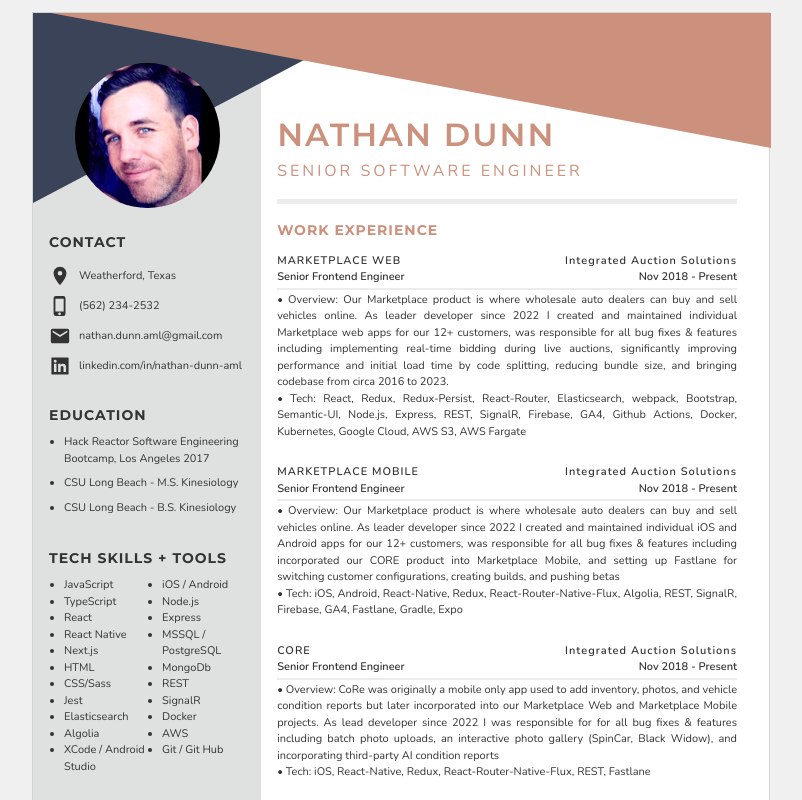
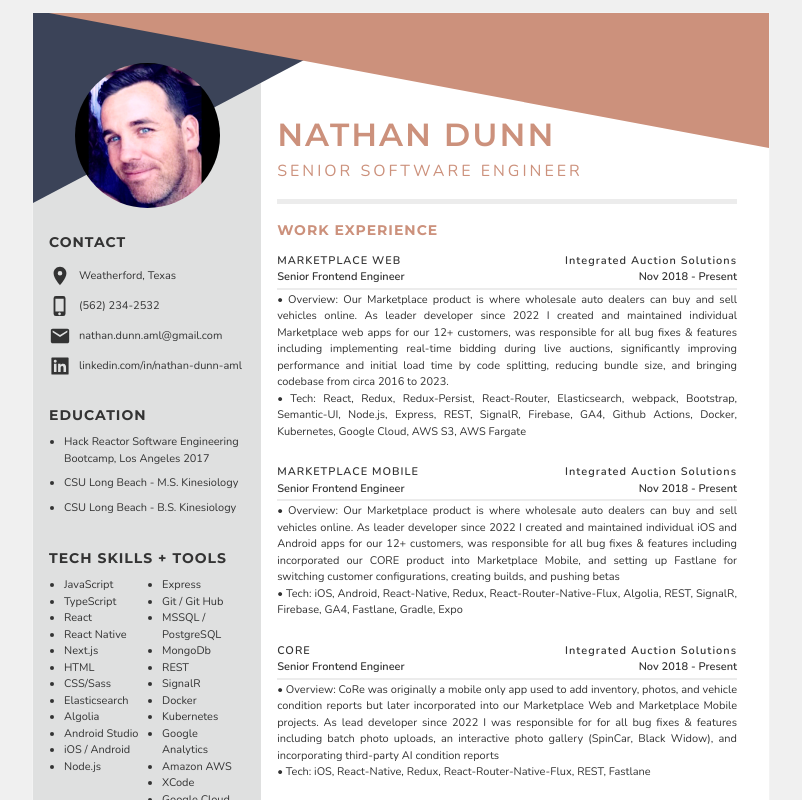
Before and after one commit to nathan-dunn/resume, a React (Create React App) app: page / in a window 1280 px wide. Shown: the top 800 px of the page, without its empty margins (239-1041 px from the left). Built offline with nearby package versions, Linux system fonts and the light colour scheme.

Commit message:
Fixes borders etc

```diff
--- a/src/components/Contact.tsx
+++ b/src/components/Contact.tsx
@@ -2,7 +2,9 @@ import React from 'react';
 import { Flex, Box, Text, Link, VStack, HStack } from '@chakra-ui/react';
 import { useWindowSize } from 'usehooks-ts';
 import { SectionHeader } from './SectionHeader';
-import { data } from '../config';
+import { data, theme } from '../config';
+
+const { settings } = theme;
 
 export const Contact = () => {
   return (
@@ -36,7 +38,7 @@ export const Contact = () => {
 
 export const ContactMobile = () => {
   const { width } = useWindowSize();
-  const columns = width < 412 ? 1 : 2;
+  const columns = width < settings.tabletThreshold ? 1 : 2;
   const part = Math.ceil(data.contacts.length / columns);
   const list1 = data.contacts.slice(0, part);
   const list2 = data.contacts.slice(part);
--- a/src/components/Experience.tsx
+++ b/src/components/Experience.tsx
@@ -45,7 +45,6 @@ export const Experience = () => {
           } = experience;
 
           const fontWeight = 600;
-          const fontWeight2 = 500;
 
           return (
             <ListItem
--- a/src/components/Header.tsx
+++ b/src/components/Header.tsx
@@ -8,7 +8,7 @@ const { colors, settings } = theme;
 export const Header = () => {
   return (
     <Box
-      width={settings.pageWidth}
+      width={settings.maxPageWidth - 2} // account for border
       position="absolute"
       // border="1px dashed darkblue"
     >
@@ -53,7 +53,6 @@ export const HeaderMobile = () => {
       width={_width}
       minW="100vw"
       position="absolute"
-
       // border="1px dashed darkblue"
     >
       <Box
--- /dev/null
+++ b/src/components/PDFButton.tsx
@@ -0,0 +1,37 @@
+import { Button } from '@chakra-ui/react';
+import { jsPDF } from 'jspdf';
+import { theme } from '../config';
+
+const { colors } = theme;
+
+interface PDFButtonProps {
+  pageRef: any;
+}
+
+export const PDFButton = ({ pageRef }: PDFButtonProps) => {
+  const downloadPdf = () => {
+    const content = pageRef.current;
+    const doc = new jsPDF({});
+    doc.html(content, {
+      callback: doc => {
+        doc.save('resume-test.pdf');
+      },
+    });
+  };
+
+  return (
+    <Button
+      onClick={downloadPdf}
+      h="20px"
+      w="40px"
+      fontSize="12px"
+      variant="outline"
+      position="absolute"
+      bg={colors.backgroundColor3}
+      top={4}
+      left={4}
+    >
+      PDF
+    </Button>
+  );
+};
--- a/src/components/Page.tsx
+++ b/src/components/Page.tsx
@@ -1,7 +1,6 @@
 import React, { useRef } from 'react';
-import { Box, Grid, Button, Stack, HStack, VStack } from '@chakra-ui/react';
+import { Box, Grid, Stack, HStack, VStack } from '@chakra-ui/react';
 import {
-  ColorModeSwitcher,
   Contact,
   ContactMobile,
   Education,
@@ -19,50 +18,16 @@ import {
   Title,
   TitleMobile,
 } from '.';
-// import { useIsMobile } from '../hooks';
 import { useWindowSize } from 'usehooks-ts';
 import { theme } from '../config';
-import { jsPDF } from 'jspdf';
 
 const { colors, fonts, settings } = theme;
-
-interface PDFButtonProps {
-  pageRef: any;
-}
-
-const PDFButton = ({ pageRef }: PDFButtonProps) => {
-  const downloadPdf = () => {
-    const content = pageRef.current;
-    const doc = new jsPDF({});
-    doc.html(content, {
-      callback: doc => {
-        doc.save('resume-test.pdf');
-      },
-    });
-  };
-
-  return (
-    <Button
-      onClick={downloadPdf}
-      h="20px"
-      w="40px"
-      fontSize="12px"
-      variant="outline"
-      position="absolute"
-      bg={colors.backgroundColor3}
-      top={4}
-      left={4}
-    >
-      PDF
-    </Button>
-  );
-};
 
 export const Page = () => {
   const windowRef = useRef<any>(null);
   const pageRef = useRef<any>(null);
   const { width } = useWindowSize();
-  const isMobile = width <= settings.mobile;
+  const isMobile = width <= settings.mobileThreshold;
 
   if (isMobile) {
     return <PageMobile />;
@@ -83,14 +48,14 @@ export const Page = () => {
       <Grid
         ref={pageRef}
         h="100%"
-        w={settings.pageWidth}
+        w={settings.maxPageWidth}
         fontFamily={fonts.ff2}
         fontSize={fonts.fs1}
         color={colors.fc1}
         borderWidth="1px"
         p={0}
-        borderColor="lightgray"
         // boxShadow={`3px 3px 10px`}
+        // borderColor="lightgray"
         // border="1px dashed green"
       >
         <Header />
@@ -166,9 +131,9 @@ export const PageMobile = () => {
         fontFamily={fonts.ff2}
         fontSize={fonts.fs1}
         borderWidth="1px"
-        borderColor="lightgray"
         bg={colors.bg1}
         color={colors.fc1}
+        // borderColor="lightgray"
         // border="1px dashed green"
       >
         <HeaderMobile />
@@ -176,12 +141,10 @@ export const PageMobile = () => {
         <VStack w="100%" align="center" justify="space-evenly" bg={colors.bg1} p={2}>
           <TitleMobile />
         </VStack>
-        {/* <SectionDivider w="90%" /> */}
 
         <Box p={4} bg={colors.bg2} w="100%">
           <ContactMobile />
         </Box>
-        {/* <SectionDivider w="90%" /> */}
 
         <Box p={4} bg={colors.bg1} w="100%">
           <SkillsMobile />
@@ -195,10 +158,10 @@ export const PageMobile = () => {
 
         <HStack w="100%" align="flex-start" justify="space-evenly" bg={colors.bg1} px={6} py={2}>
           <EducationMobile />
-          {width >= 412 && <PersonalMobile />}
+          {width >= settings.tabletThreshold && <PersonalMobile />}
         </HStack>
 
-        {width < 412 && (
+        {width < settings.tabletThreshold && (
           <>
             <SectionDivider w="90%" />
 
--- a/src/components/Skills.tsx
+++ b/src/components/Skills.tsx
@@ -2,7 +2,9 @@ import React from 'react';
 import { ListItem, UnorderedList, VStack, HStack } from '@chakra-ui/react';
 import { useWindowSize } from 'usehooks-ts';
 import { SectionHeader, SectionHeaderMobile } from '.';
-import { data } from '../config';
+import { data, theme } from '../config';
+
+const { settings } = theme;
 
 interface SkillsListProps {
   list: string[];
@@ -51,7 +53,11 @@ export const SkillsMobile = () => {
     >
       <SectionHeaderMobile title="TECH SKILLS + TOOLS" />
 
-      <HStack w={width < 412 ? '100%' : '80%'} justify="center" align="flex-start">
+      <HStack
+        w={width < settings.tabletThreshold ? '100%' : '80%'}
+        justify="center"
+        align="flex-start"
+      >
         <SkillsList list={list1} width="33%" />
         <SkillsList list={list2} width="33%" />
         <SkillsList list={list3} width="33%" />
--- a/src/components/index.ts
+++ b/src/components/index.ts
@@ -4,6 +4,7 @@ export * from './Education';
 export * from './Experience';
 export * from './Header';
 export * from './Page';
+export * from './PDFButton';
 export * from './Personal';
 export * from './Photo';
 export * from './SectionDivider';
--- a/src/config/index.tsx
+++ b/src/config/index.tsx
@@ -4,9 +4,10 @@ import { extendTheme } from '@chakra-ui/react';
 import { mode } from '@chakra-ui/theme-tools';
 
 // measurements
-const mobile = 768;
-const pageWidth = 738;
+const maxPageWidth = 738;
 const minPageWidth = 390;
+const mobileThreshold = 768;
+const tabletThreshold = 412;
 const pageSplit = '31%';
 
 // colors
@@ -29,7 +30,7 @@ const fs2 = 14;
 
 export const theme = extendTheme({
   config: { initialColorMode: 'dark', useSystemColorMode: true },
-  settings: { pageWidth, minPageWidth, pageSplit, mobile },
+  settings: { maxPageWidth, minPageWidth, pageSplit, mobileThreshold, tabletThreshold },
   colors: { chakraBlueGray, light, dark, tc1, tc2, bg1, bg2, fc1, fc2 },
   fonts: { ff1, ff2, fs1, fs2 },
   breakpoints: { sm: '320px', md: '768px', lg: '960px', xl: '1200px', '2xl': '1536px' },
@@ -82,21 +83,23 @@ export const data = {
     'Next.js',
     'HTML',
     'CSS/Sass',
-    'Jest',
     'Elasticsearch',
     'Algolia',
-    'XCode / Android Studio',
-
+    'Android Studio',
     'iOS / Android',
     'Node.js',
     'Express',
+    'Git / Git Hub',
     `MSSQL / PostgreSQL`,
     'MongoDb',
     'REST',
     'SignalR',
     'Docker',
-    'AWS',
-    'Git / Git Hub',
+    'Kubernetes',
+    'Google Analytics',
+    'Amazon AWS',
+    'XCode',
+    'Google Cloud',
   ],
   education: [
     'Hack Reactor Software Engineering Bootcamp, Los Angeles 2017',
@@ -112,7 +115,7 @@ export const data = {
     I get a great amount of satisfaction out of what some call the daily grind. 💻  + ☕ = 🤩`,
 
     `I live outside Fort Worth, TX with my wife, three young children, and our German Shepherd, Luna.
-    When I'm not spending time with my family I enjoy reading, working out, and traveling.`,
+    My free time is spent with my family, reading, working out, and traveling`,
   ],
 
   experience: [
```
Also changed, not shown: src/assets/profile_alt.png (deleted).
